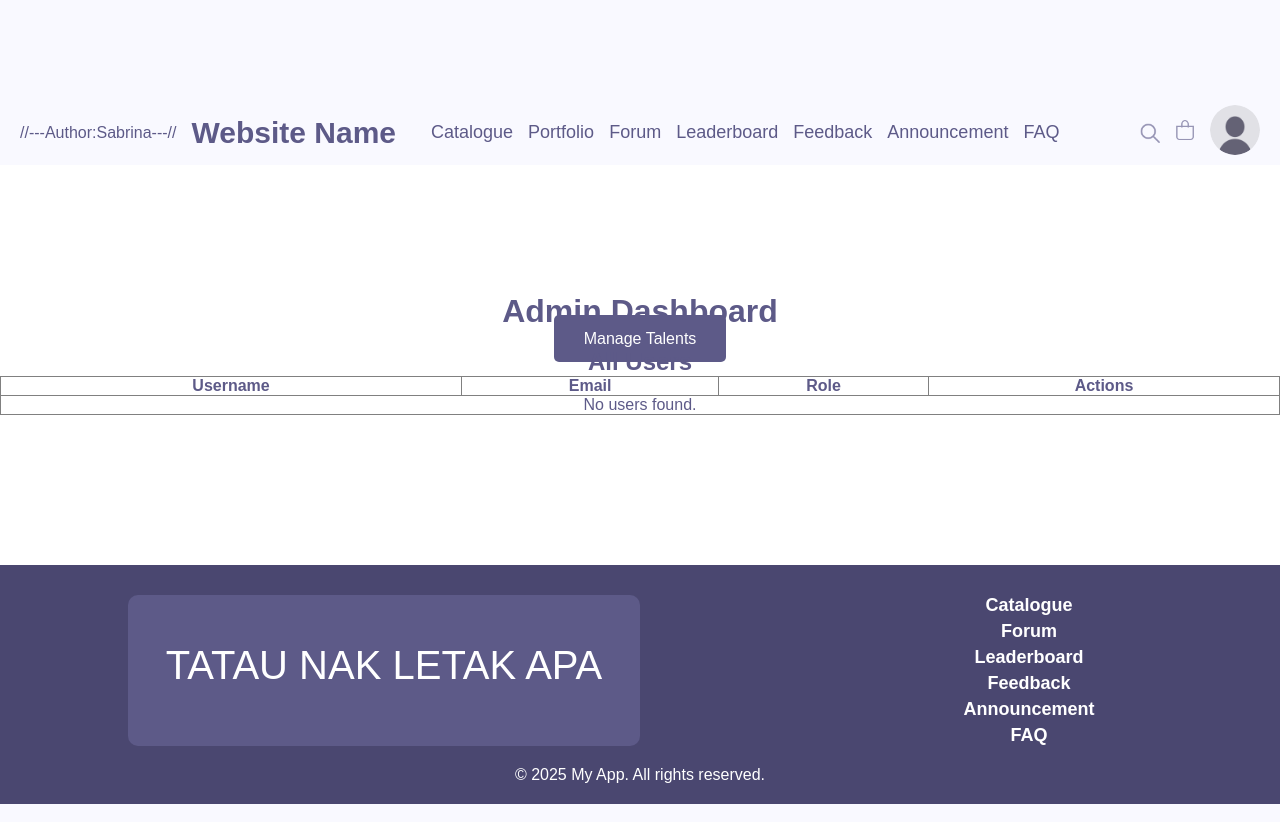
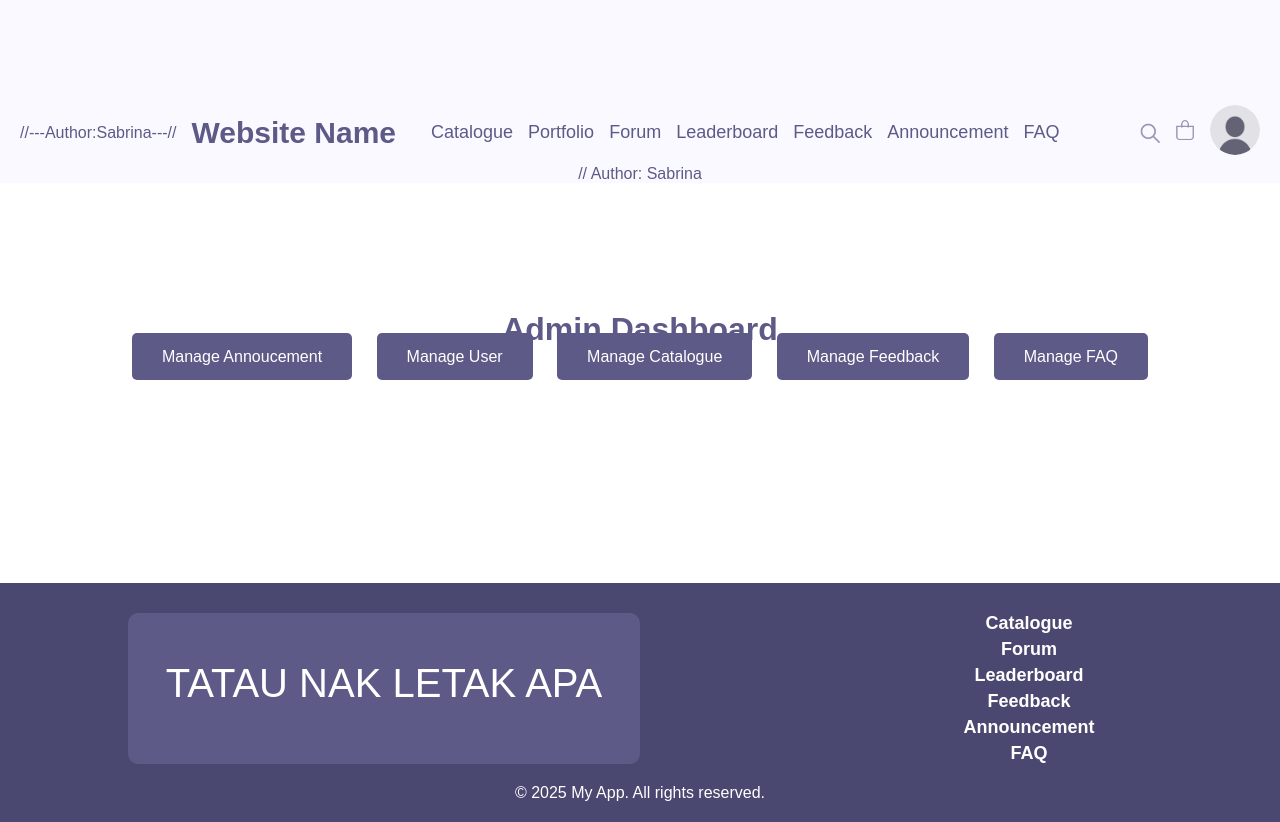
Before and after one commit to luqhak1m/MMU-talent-showcase-Group_AF, a PHP site: page /admin/dashboard.php in a window 1280 px wide. Run offline with PHP 8.4, Linux system fonts and the light colour scheme; data that the repository does not hold is empty; some libraries are stand-ins or nearby versions.

Commit message:
Update dashboard.php

```diff
--- a/src/View/admin/dashboard.php
+++ b/src/View/admin/dashboard.php
@@ -1,52 +1,28 @@
 <?php require_once __DIR__ . '/../../../public/header.php'; ?>
 <!DOCTYPE html>
 <html lang="en">
+
 <head>
     <meta charset="UTF-8">
     <title>Admin Dashboard</title>
     <link rel="stylesheet" type="text/css" href="/talent-portal/public/css/styles.css">
     <link rel="stylesheet" type="text/css" href="/talent-portal/public/css/home.css">
 </head>
+
 <body class="index-body">
 
-    <div class="container-div" id="home-container-div" style="padding-bottom: 2em;">
+    // Author: Sabrina
+    <div class="container-div" id="adminlist-container-div" style="padding-bottom: 2em;">
         <h1>Admin Dashboard</h1>
 
-
-        <a href="index.php?page=admin_manage_talents" class="button">Manage Talents</a>
-
-        <h2>All Users</h2>
-        <table border="1" style="width:100%; border-collapse: collapse; background-color: #fff;">
-            <thead>
-                <tr>
-                    <th>Username</th>
-                    <th>Email</th>
-                    <th>Role</th>
-                    <th>Actions</th>
-                </tr>
-            </thead>
-            <tbody>
-                <!--Author:Sabrina-->
-                <?php if (!empty($regularUsers)): ?>
-                    <!--Author:Sabrina-->
-                    <?php foreach ($regularUsers as $user): ?>
-                    <tr>
-                        <td><?php echo htmlspecialchars($user['Username']); ?></td>
-                        <td><?php echo htmlspecialchars($user['Email']); ?></td>
-                        <td><?php echo htmlspecialchars($user['Role']); ?></td>
-                        <td>
-                            <a href="/talent-portal/public/index.php?page=admin_view_profile&user_id=<?php echo $user['UserID']; ?>">View</a> |
-                            <a href="/talent-portal/public/index.php?page=admin_edit_profile&user_id=<?php echo $user['UserID']; ?>">Edit</a>
-                        </td>
-                    </tr>
-                    <?php endforeach; ?>
-                <?php else: ?>
-                    <tr><td colspan="4">No users found.</td></tr>
-                <?php endif; ?>
-            </tbody>
-        </table>
+        <a href="index.php?page=admin_manage_announcement" class="button">Manage Annoucement</a>
+        <a href="index.php?page=admin_manage_user" class="button">Manage User</a>
+        <a href="index.php?page=admin_manage_catalogue" class="button">Manage Catalogue</a>
+        <a href="index.php?page=admin_manage_feedback" class="button">Manage Feedback</a>
+        <a href="index.php?page=admin_manage_faq" class="button">Manage FAQ</a>
     </div>
 
 </body>
+
 </html>
 <?php require_once __DIR__ . '/../../../public/footer.php'; ?>
```
